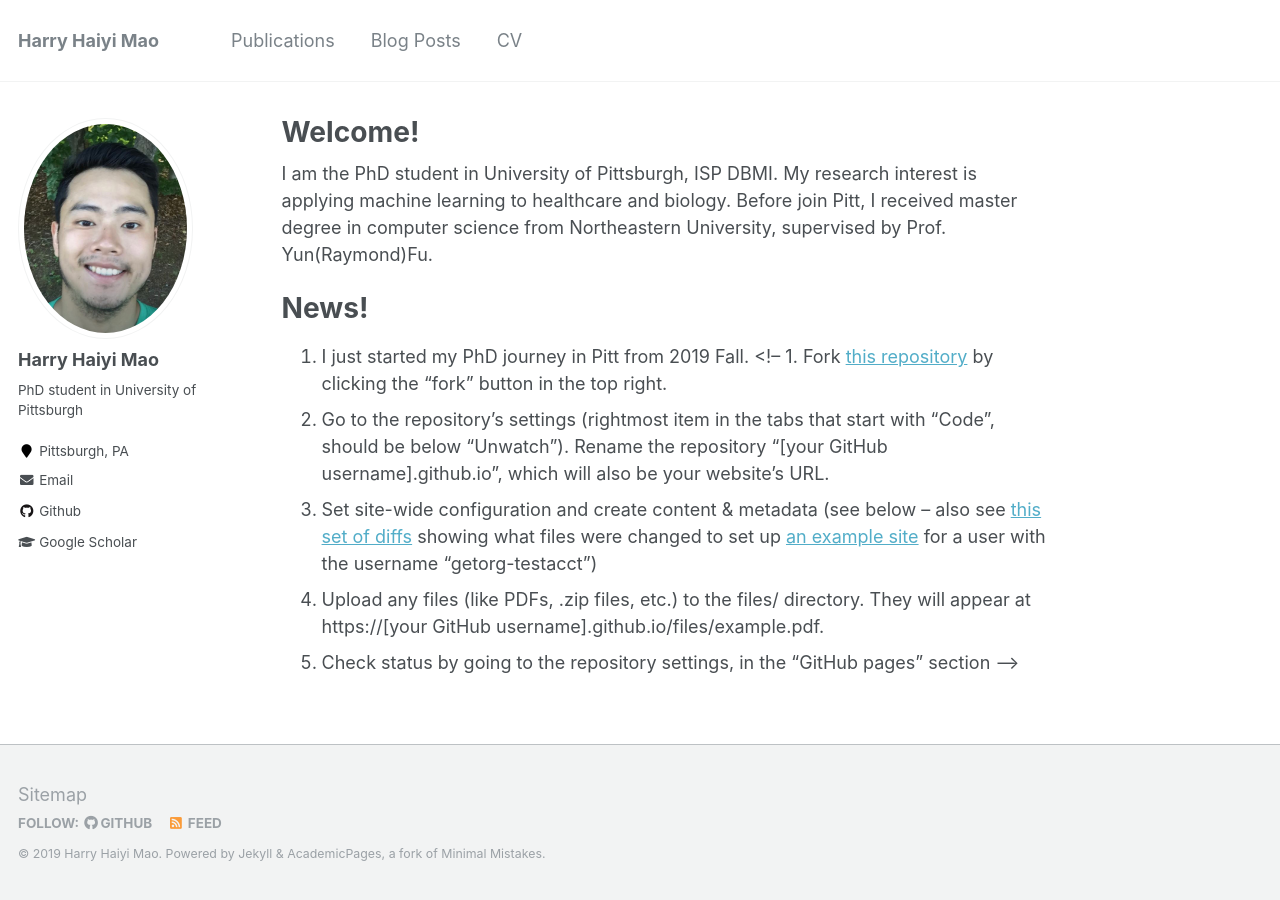
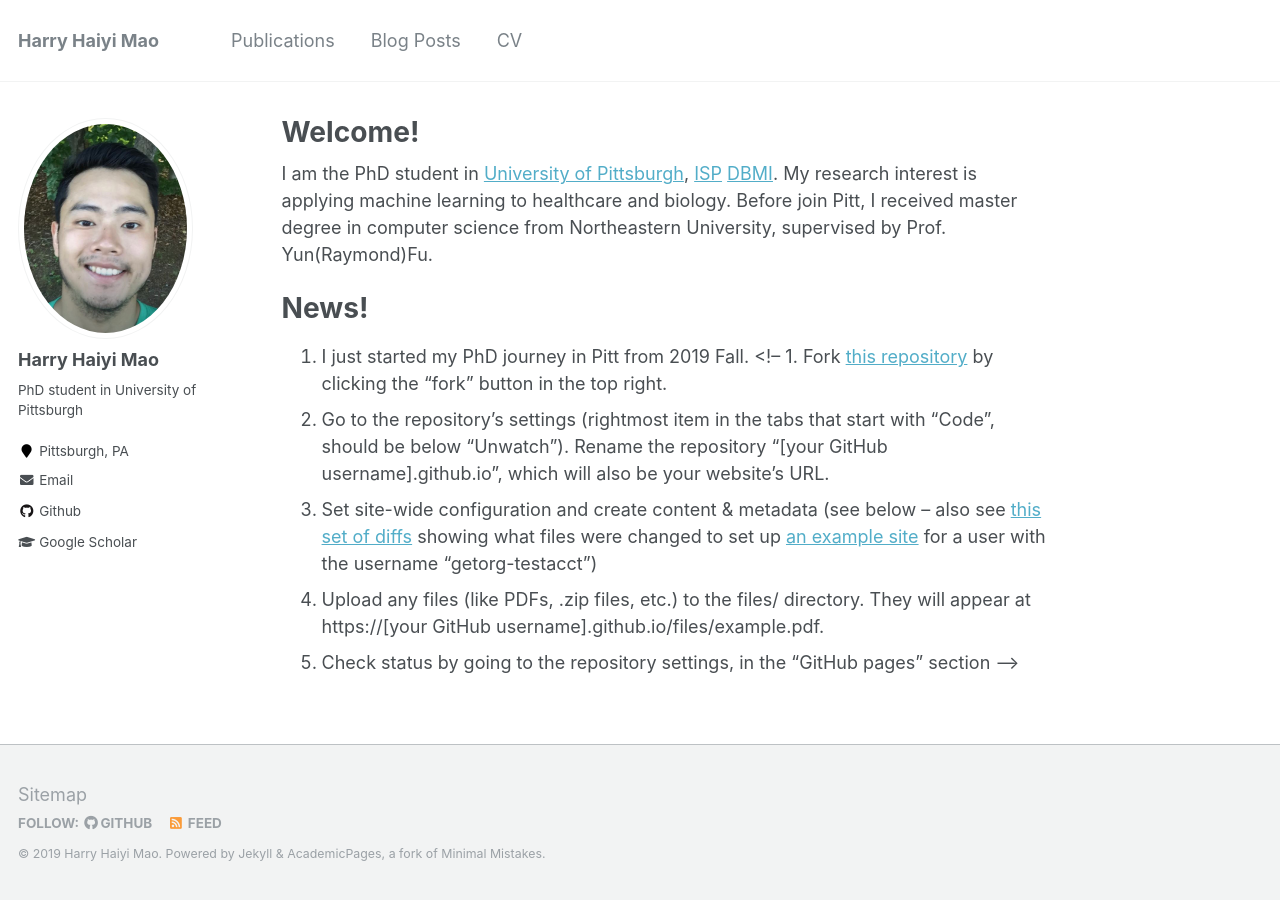
Before and after one commit to HarryMao1011/harrymao1011.github.io, a Jekyll site: the page built from _pages/about.md, in a window 1280 px wide. Built offline with Jekyll 4.4.1, drawn with Linux system fonts in a browser that asks for light colours; some of the changed lines change nothing that is shown.

Commit message:
change contents

```diff
--- a/_pages/about.md
+++ b/_pages/about.md
@@ -8,7 +8,7 @@ redirect_from:
   - /about.html
 ---
 
-I am the PhD student in University of Pittsburgh, ISP DBMI. My research interest is applying machine learning to healthcare and biology. Before join Pitt, I received master degree in computer science from Northeastern University, supervised by Prof. Yun(Raymond)Fu.
+I am the PhD student in [University of Pittsburgh](https://www.pitt.edu/), [ISP](http://www.isp.pitt.edu/) [DBMI](https://www.dbmi.pitt.edu/). My research interest is applying machine learning to healthcare and biology. Before join Pitt, I received master degree in computer science from Northeastern University, supervised by Prof. Yun(Raymond)Fu.
 
 <!--
 This is the front page of a website that is powered by the [academicpages template](https://github.com/academicpages/academicpages.github.io) and hosted on GitHub pages. [GitHub pages](https://pages.github.com) is a free service in which websites are built and hosted from code and data stored in a GitHub repository, automatically updating when a new commit is made to the respository. This template was forked from the [Minimal Mistakes Jekyll Theme](https://mmistakes.github.io/minimal-mistakes/) created by Michael Rose, and then extended to support the kinds of content that academics have: publications, talks, teaching, a portfolio, blog posts, and a dynamically-generated CV. You can fork [this repository](https://github.com/academicpages/academicpages.github.io) right now, modify the configuration and markdown files, add your own PDFs and other content, and have your own site for free, with no ads! An older version of this template powers my own personal website at [stuartgeiger.com](http://stuartgeiger.com), which uses [this Github repository](https://github.com/staeiou/staeiou.github.io). -->
```
